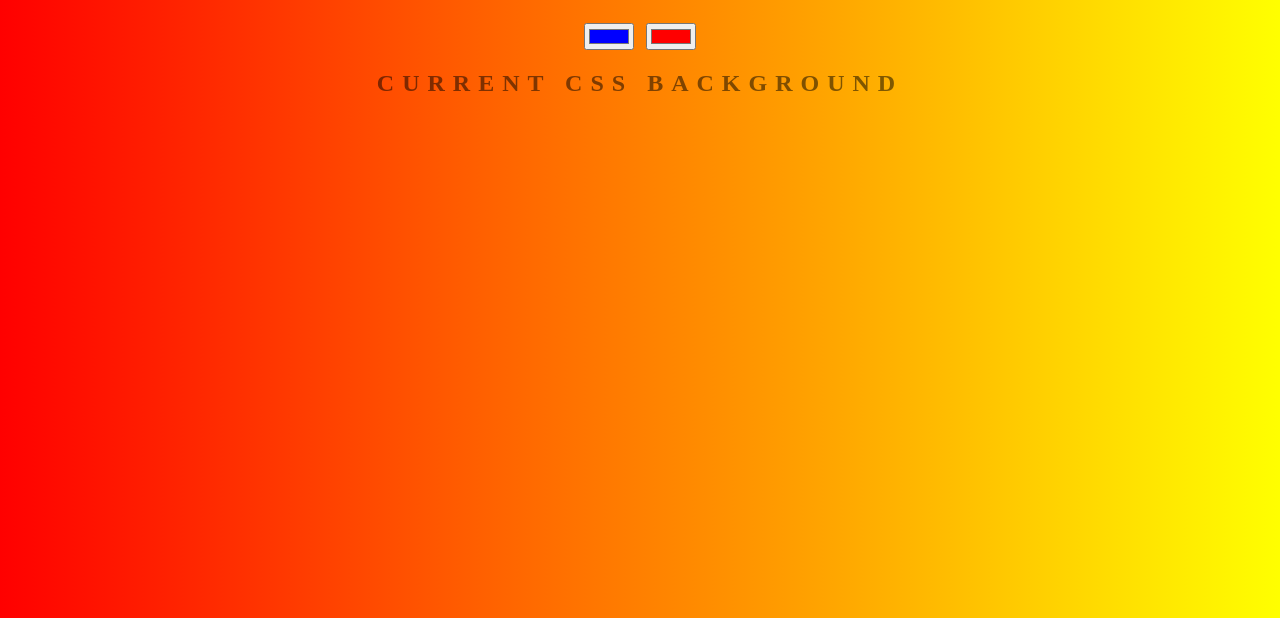
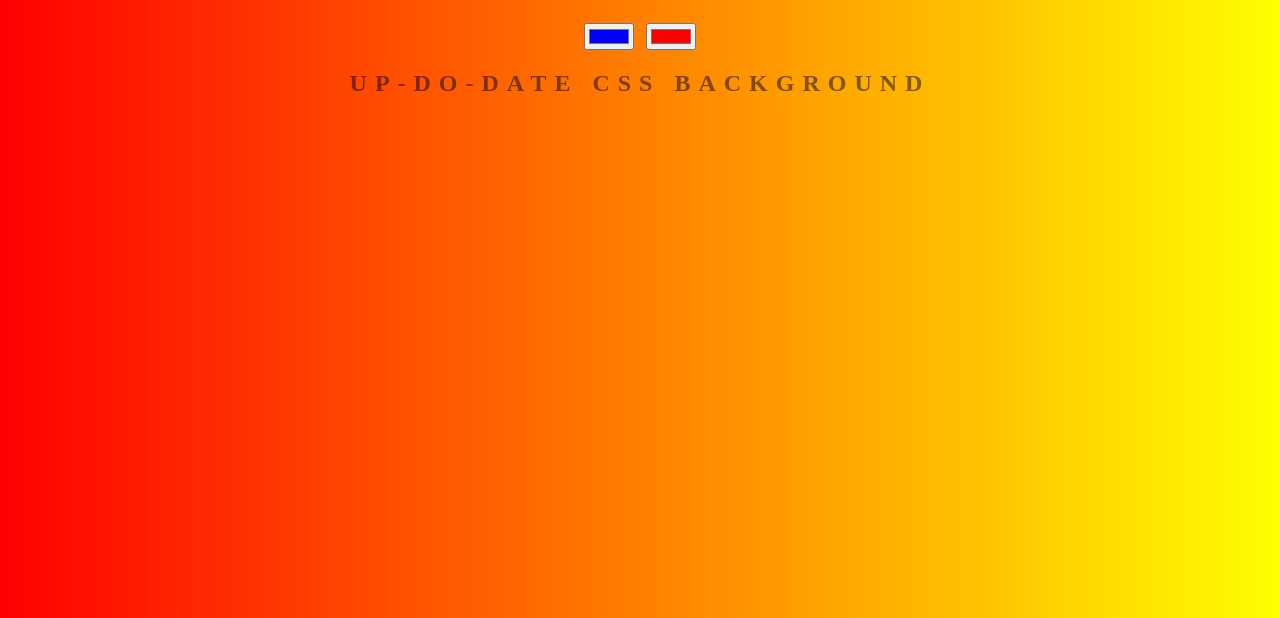
Before and after one commit to dragavit/background-generator, a plain HTML site: page index.html in a window 1280 px wide. Shown: the part 182-800 px from the top of the page. Drawn offline with Linux system fonts and the light colour scheme.

Commit message:
I have just changed something being branced off

```diff
--- a/index.html
+++ b/index.html
@@ -8,7 +8,7 @@
 	<h1>Background Generator</h1>
 	<input class="color1" type="color" name="color1" value="#0000ff">
 	<input class="color2" type="color" name="color2" value="#ff0000">
-	<h2>Current CSS Background</h2>
+	<h2>Up-do-date CSS Background</h2>
 	<h3></h3>
 	<script type="text/javascript" src="script.js"></script>
 </body>
```
